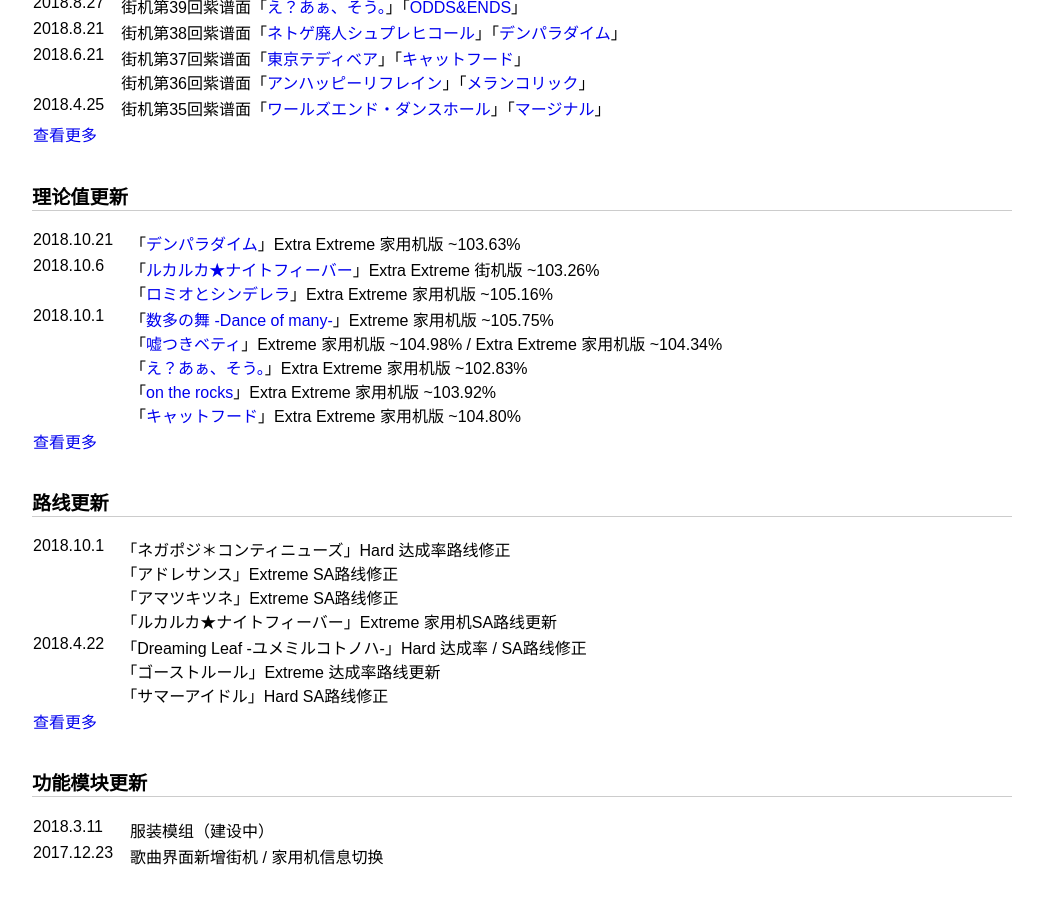
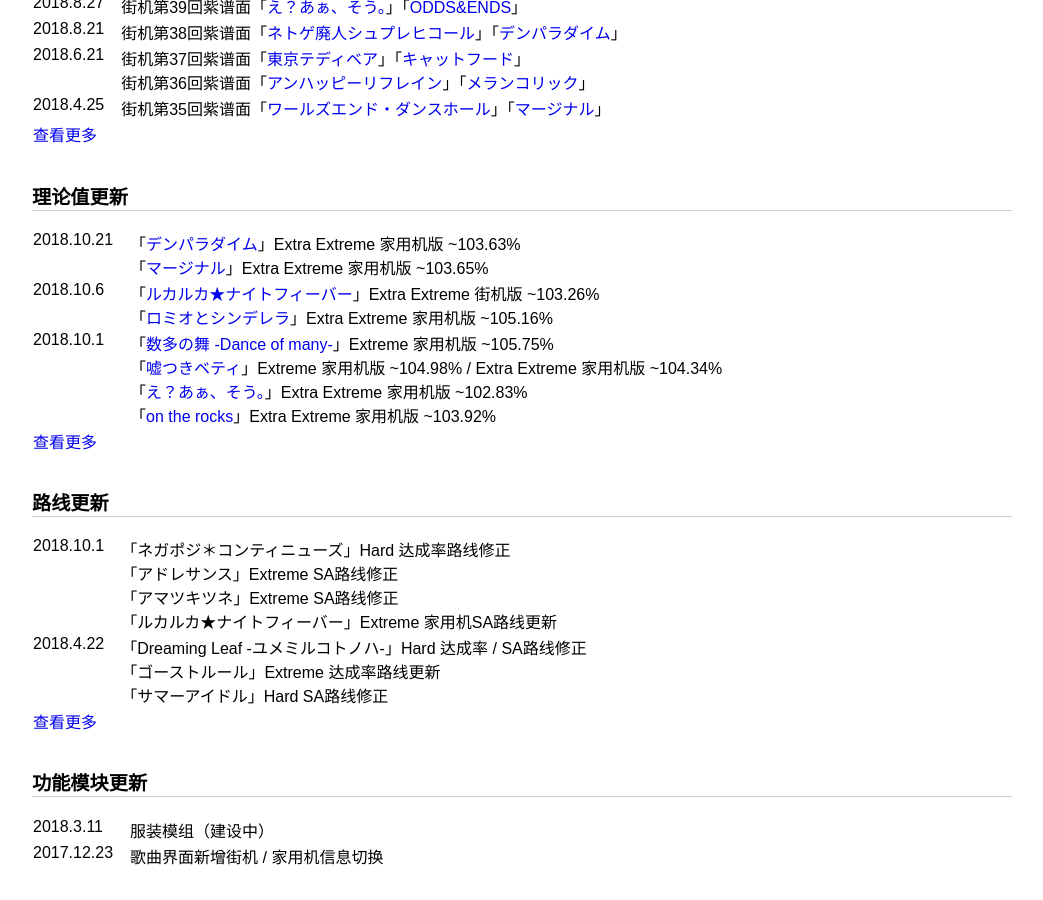
Before and after one commit to ProjectDIVA/FT, a Jekyll site: the page index.html, which Jekyll copies as it is, in a window 1280 px wide and 900 px high, scrolled down 781 px. Shown: the whole window, without its empty margins (118-1161 px from the left). Built offline with Jekyll 4.4.1, drawn with Linux system fonts in a browser that asks for light colours.

Commit message:
「マージナル」家用机理论值更新

```diff
--- a/history.html
+++ b/history.html
@@ -35,7 +35,7 @@
 		</table>
 		<h2>理论值更新</h2>
 		<table id="history" style="border-collapse: collapse;border-spacing:10px;">
-			<tr><td>2018.10.21</td><td>「デンパラダイム」Extra Extreme 家用机版 ~103.63%</td></tr>
+			<tr><td>2018.10.21</td><td>「デンパラダイム」Extra Extreme 家用机版 ~103.63%<br>「マージナル」Extra Extreme 家用机版 ~103.65%</td></tr>
 			<tr><td>2018.10.6</td><td>「ルカルカ★ナイトフィーバー」Extra Extreme 街机版 ~103.26%<br>「ロミオとシンデレラ」Extra Extreme 家用机版 ~105.16%</td></tr>
 			<tr><td>2018.10.1</td><td>「数多の舞 -Dance of many-」Extreme 家用机版 ~105.75%<br>「嘘つきベティ」Extreme 家用机版 ~104.98% / Extra Extreme 家用机版 ~104.34%<br>「え？あぁ、そう。」Extra Extreme 家用机版 ~102.83%<br>「on the rocks」Extra Extreme 家用机版 ~103.92%<br>「キャットフード」Extra Extreme 家用机版 ~104.80%<br>「恋は戦争」Extra Extreme 家用机版 ~105.59%<br>「ゴーストルール」Extreme 家用机版 ~105.08%<br>「サヨナラ・グッバイ」Extra Extreme 家用机版 ~104.94%<br>「深海少女」Extra Extreme 家用机版 ~106.20%<br>「StargazeR」Extreme 家用机版 ~105.01%<br>「砂の惑星」Extreme 家用机版 ~103.75%<br>「積乱雲グラフィティ」Extra Extreme 家用机版 ~105.72%<br>「その一秒スローモーション」Extra Extreme 家用机版 ~105.66%<br>「Change me」Extra Extreme 家用机版 ~105.87%<br>「Dear cocoa girls」Extra Extreme 家用机版 ~103.26%<br>「Tell Your World」Hard 家用机版 ~105.69%<br>「どうしてこうなった」Hard 家用机版 ~102.96%<br>「ネトゲ廃人シュプレヒコール」Extra Extreme 家用机版 ~104.32%<br>「Packaged」Hard 家用机版 ~105.03%<br>「初音ミクの消失」Extreme 家用机版 ~103.57% / Extra Extreme 家用机版 ~103.33%<br>「ファインダー(DSLR remix - re:edit)」Extra Extreme 家用机版 ~105.56%<br>「ペリコ・スペースシッパー」Extra Extreme 家用机版 ~103.63%<br>「VOiCE -DIVA　MIX-」Extreme 家用机版 ~105.50%<br>「崩壊歌姫 -disruptive diva-」Extra Extreme 家用机版 ~104.24%<br>「忘却心中」Extra Extreme 家用机版 ~105.40%<br>「マージナル」Extreme 家用机版 ~105.11%<br>「リンちゃんなう！」Extreme 家用机版 ~102.03%<br>「ワールズエンド・ダンスホール -Live Dance Edition-」Extreme 家用机版 ~103.91%</td></tr>
 			<tr><td>2018.9.30</td><td>「デンパラダイム」Extra Extreme 家用机版 ~103.62%<br>「マージナル」Extra Extreme 街机版 ~103.63%</td></tr>
--- a/index.html
+++ b/index.html
@@ -53,9 +53,9 @@
 		</table>
 		<h3>理论值更新</h3>
 		<table id="history" style="border-collapse: collapse;border-spacing:10px;">
-			<tr><td>2018.10.21</td><td>「<a href="info.html?id=128">デンパラダイム</a>」Extra Extreme 家用机版 ~103.63%</td></tr>
+			<tr><td>2018.10.21</td><td>「<a href="info.html?id=128">デンパラダイム</a>」Extra Extreme 家用机版 ~103.63%<br>「<a href="info.html?id=198">マージナル</a>」Extra Extreme 家用机版 ~103.65%</td></tr>
 			<tr><td>2018.10.6</td><td>「<a href="info.html?id=230">ルカルカ★ナイトフィーバー</a>」Extra Extreme 街机版 ~103.26%<br>「<a href="info.html?id=237">ロミオとシンデレラ</a>」Extra Extreme 家用机版 ~105.16%</td></tr>
-			<tr><td>2018.10.1</td><td>「<a href="info.html?id=10">数多の舞 -Dance of many-</a>」Extreme 家用机版 ~105.75%<br>「<a href="info.html?id=23">嘘つきベティ</a>」Extreme 家用机版 ~104.98% / Extra Extreme 家用机版 ~104.34%<br>「<a href="info.html?id=29">え？あぁ、そう。</a>」Extra Extreme 家用机版 ~102.83%<br>「<a href="info.html?id=37">on the rocks</a>」Extra Extreme 家用机版 ~103.92%<br>「<a href="info.html?id=51">キャットフード</a>」Extra Extreme 家用机版 ~104.80%</td></tr>
+			<tr><td>2018.10.1</td><td>「<a href="info.html?id=10">数多の舞 -Dance of many-</a>」Extreme 家用机版 ~105.75%<br>「<a href="info.html?id=23">嘘つきベティ</a>」Extreme 家用机版 ~104.98% / Extra Extreme 家用机版 ~104.34%<br>「<a href="info.html?id=29">え？あぁ、そう。</a>」Extra Extreme 家用机版 ~102.83%<br>「<a href="info.html?id=37">on the rocks</a>」Extra Extreme 家用机版 ~103.92%</td></tr>
 			<tr><td><a href="history.html">查看更多</a></td></tr>
 		</table>
 		<h3>路线更新</h3>
--- a/info.js
+++ b/info.js
@@ -1191,7 +1191,7 @@ db[197][1]="-";
 db[197][2]="5.5,282,○,○,105.73,105.73,224000,225640,0,0,2,2,0,0";
 db[197][3]="6,377,×,○,106.07,106.12,279000,282130,0,7,0,0,0,0";
 db[197][4]="8,485,×,×,105.05,105.11,375000,376950,0,30,2,1,-2000,-2000";
-db[197][5]="9,574,×,×,103.63,103.64,769750,780840,121640,73,0,7,0,0";
+db[197][5]="9,574,×,×,103.63,103.65,769750,780840,121640,73,0,7,0,0";
 db[198][0]="迷子ライフ#14#21#Colorful Tone#180";
 db[198][1]="-";
 db[198][2]="4,394,○,○,105.85,105.85,309500,312160,0,0,0,1,0,0";
```
